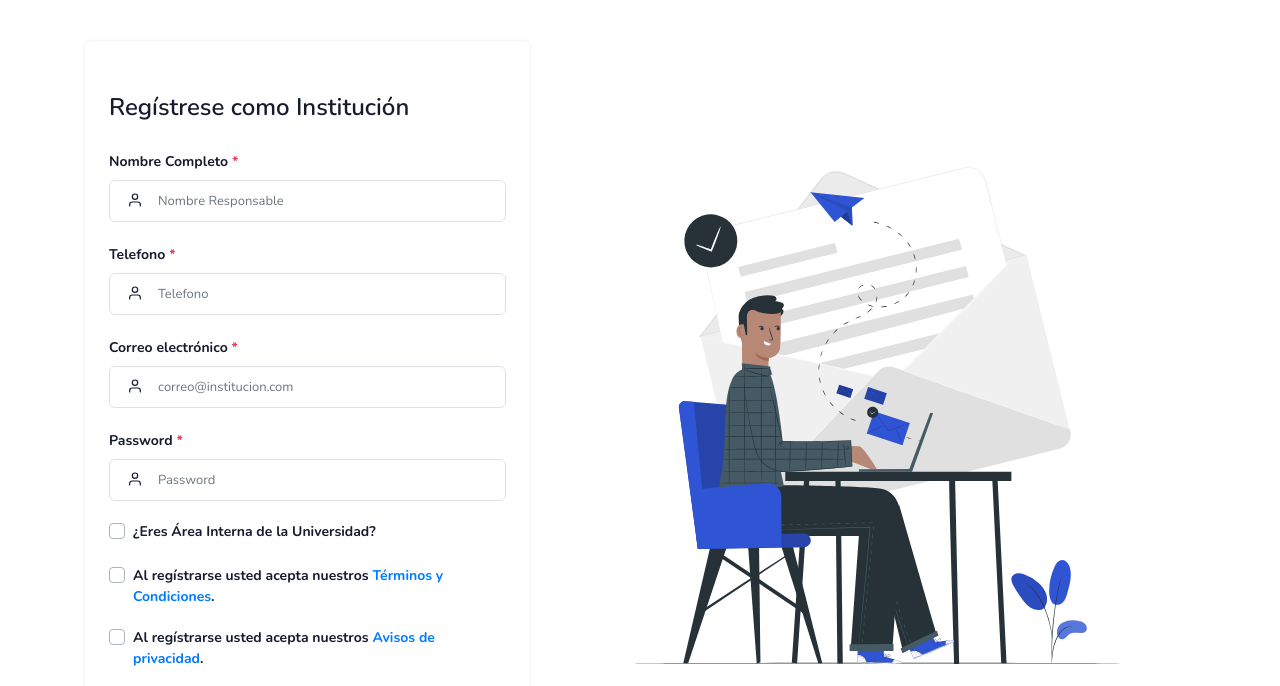
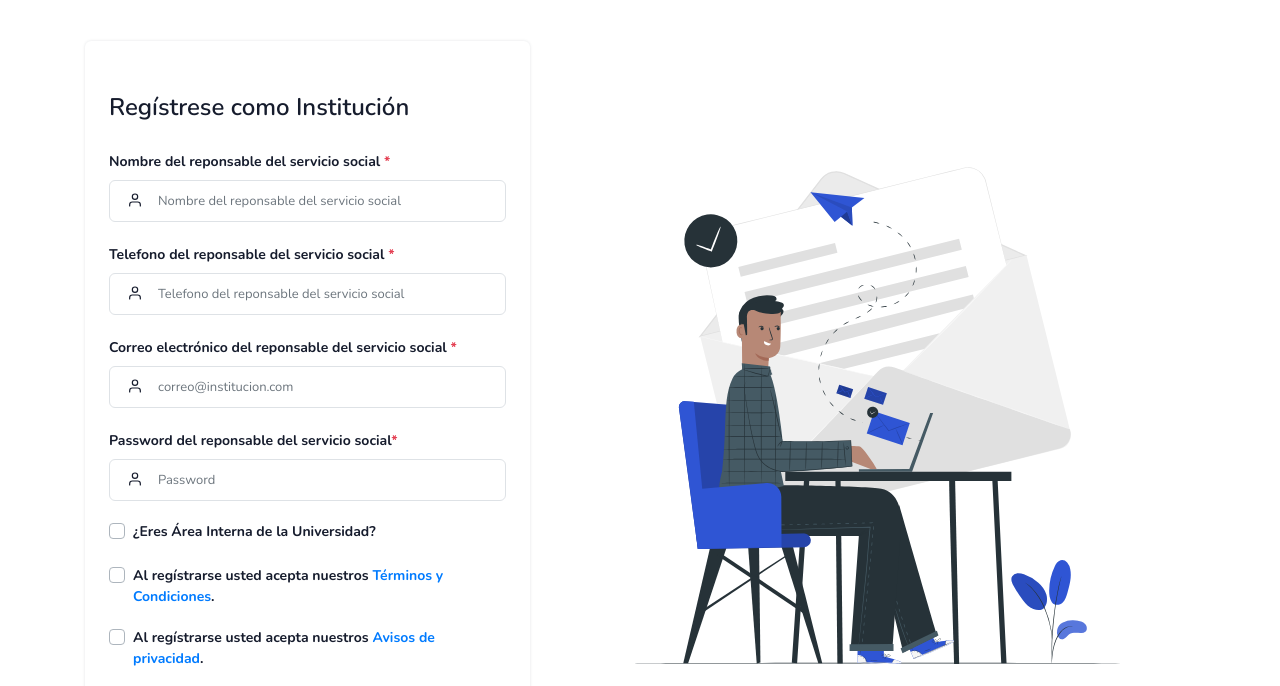
Before and after one commit to SanJuanO/ss, a plain HTML site: page registrarse.html in a window 1280 px wide. Shown: the part 83-769 px from the top of the page. Drawn offline with nearby package versions, Linux system fonts and the light colour scheme.

Commit message:
produccion

```diff
--- a/registrarse.html
+++ b/registrarse.html
@@ -103,9 +103,9 @@
 
                                 <div class="col-md-12">
                                     <div class="form-group position-relative">
-                                        <label>Nombre Completo <span class="text-danger">*</span></label>
+                                        <label>Nombre del reponsable del servicio social <span class="text-danger">*</span></label>
                                         <i data-feather="user" class="fea icon-sm icons"></i>
-                                        <input type="text" class="form-control pl-5" placeholder="Nombre Responsable" id="NombreResponsable" name="NombreResponsable" required="">
+                                        <input type="text" class="form-control pl-5" placeholder="Nombre del reponsable del servicio social" id="NombreResponsable" name="NombreResponsable" required="">
                                         <div class="valid-feedback" id="feedback1">
                                             Es necesario ingresar tu nombre completo.
                                         </div>
@@ -116,9 +116,9 @@
 
                                 <div class="col-md-12">
                                     <div class="form-group position-relative">
-                                        <label>Telefono <span class="text-danger">*</span></label>
+                                        <label>Telefono del reponsable del servicio social <span class="text-danger">*</span></label>
                                         <i data-feather="user" class="fea icon-sm icons"></i>
-                                        <input type="text" class="form-control pl-5" placeholder="Telefono" id="Telefono" name="Telefono" required="">
+                                        <input type="text" class="form-control pl-5" placeholder="Telefono del reponsable del servicio social" id="Telefono" name="Telefono" required="">
                                         <div class="valid-feedback" id="feedback2">
                                             Es necesario ingresar tu telefono.
                                         </div>
@@ -129,7 +129,7 @@
 
                                 <div class="col-md-12">
                                     <div class="form-group position-relative">
-                                        <label>Correo electrónico <span class="text-danger">*</span></label>
+                                        <label>Correo electrónico del reponsable del servicio social <span class="text-danger">*</span></label>
                                         <i data-feather="user" class="fea icon-sm icons"></i>
                                         <input type="text" class="form-control pl-5" placeholder="correo@institucion.com" id="Correo" name="Correo" required="">
                                         <div class="valid-feedback" id="feedback3">
@@ -142,7 +142,7 @@
 
                                 <div class="col-md-12">
                                     <div class="form-group position-relative">
-                                        <label>Password <span class="text-danger">*</span></label>
+                                        <label>Password del reponsable del servicio social<span class="text-danger">*</span></label>
                                         <i data-feather="user" class="fea icon-sm icons"></i>
                                         <input type="password" class="form-control pl-5" placeholder="Password" name="Password" id="Password" required="">
                                         <div class="valid-feedback" id="feedback4">
```
Also changed, not shown: buscar.html (+4 -4 lines), empresas.html (+2 -2 lines), proyecto.html (+1 -1 lines).
